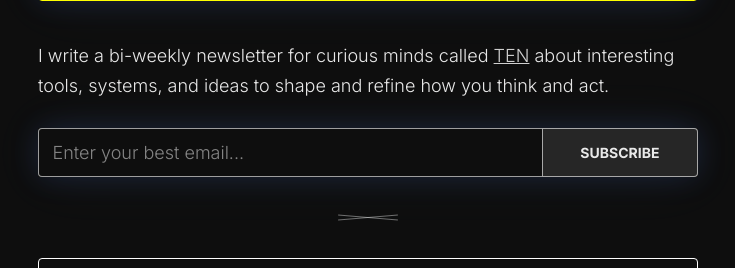
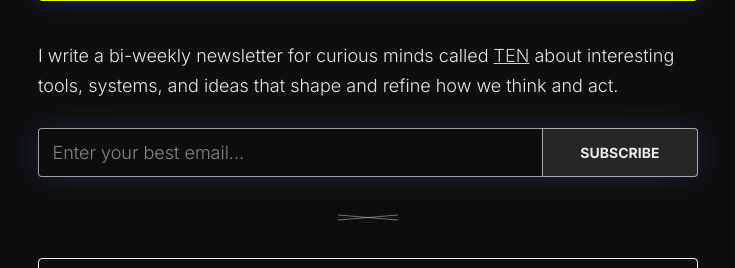
Before and after one commit to gigawatson/jhw, a PHP site: page / in a window 1280 px wide. Shown: the part 1342-1610 px from the top of the page, without its empty margins (272-1007 px from the left). Run offline with PHP 8.4, Linux system fonts and the light colour scheme; some libraries are stand-ins or nearby versions.

Commit message:
Copy updates

```diff
--- a/index.php
+++ b/index.php
@@ -39,7 +39,7 @@
 				<li><strong><a href="https://expcreator.com" title="exp/creator" target="_blank">exp/creator</a></strong> — a consultancy service which helps creators design, operate, and manage the systems and technology that delivers their brands and products.</li>
 			</ul>
 		</div>
-		<p>I write a bi-weekly newsletter for curious minds called <a href="https://exploriter.email" title="The Exploriter Newsletter (TEN)" target="_blank">TEN</a> about interesting tools, systems, and ideas to shape and refine how you think and act.</p>
+		<p>I write a bi-weekly newsletter for curious minds called <a href="https://exploriter.email" title="The Exploriter Newsletter (TEN)" target="_blank">TEN</a> about interesting tools, systems, and ideas that shape and refine how we think and act.</p>
 		<div class="ck">
 			<script src="https://f.convertkit.com/ckjs/ck.5.js"></script>
 			<form action="https://app.convertkit.com/forms/1978150/subscriptions" class="formkit-form" method="post" data-sv-form="1978150" data-uid="9a538e092a" data-format="inline" data-version="5" data-options="{&quot;settings&quot;:{&quot;after_subscribe&quot;:{&quot;action&quot;:&quot;message&quot;,&quot;success_message&quot;:&quot;Please check your email to confirm your subscription.&quot;,&quot;redirect_url&quot;:&quot;&quot;}},&quot;version&quot;:&quot;5&quot;}">
```
